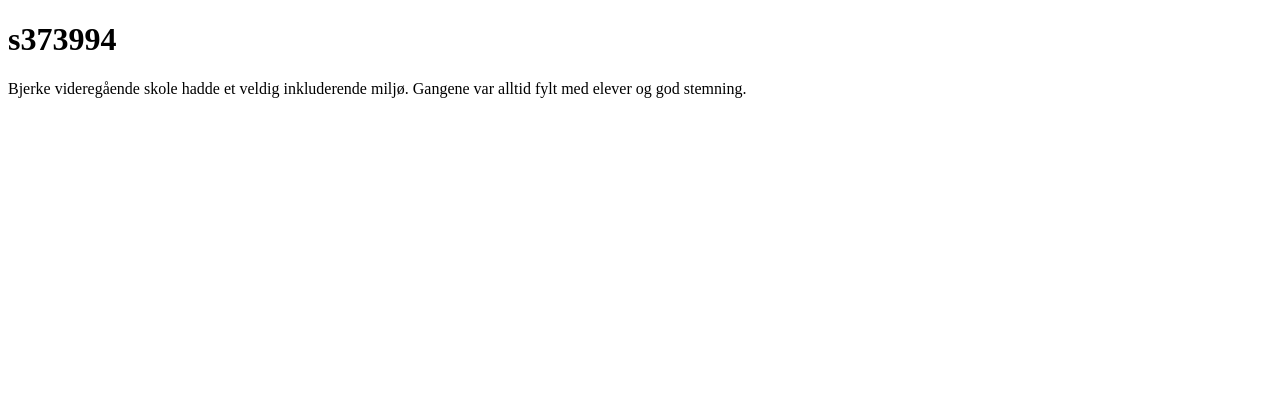
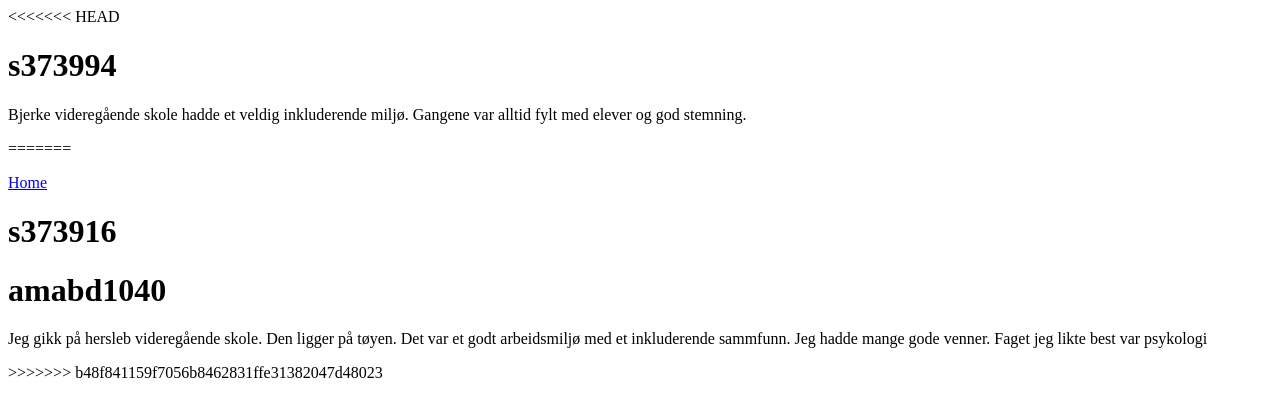
Before and after one commit to OsloMet-web/1stOblig-oblig-1-group-53, a plain HTML site: page vgs.html in a window 1280 px wide. Drawn offline with Linux system fonts and the light colour scheme.

Commit message:
Update vgs.html

```diff
--- a/vgs.html
+++ b/vgs.html
@@ -5,7 +5,19 @@
   <title>Vgs</title>
 </head>
 <body>
+<<<<<<< HEAD
 <h1>s373994</h1>
 <p>Bjerke videregående skole hadde et veldig inkluderende miljø. Gangene var alltid fylt med elever og god stemning.</p>
+=======
+<p><a href="index.html">Home</a> </p>
+
+<h1>s373916</h1>
+
+
+<h1>amabd1040</h1>
+<p>Jeg gikk på hersleb videregående skole. Den ligger på tøyen.
+  Det var et godt arbeidsmiljø med et inkluderende sammfunn.
+Jeg hadde mange gode venner. Faget jeg likte best var psykologi</p>
+>>>>>>> b48f841159f7056b8462831ffe31382047d48023
 </body>
 </html>
```
